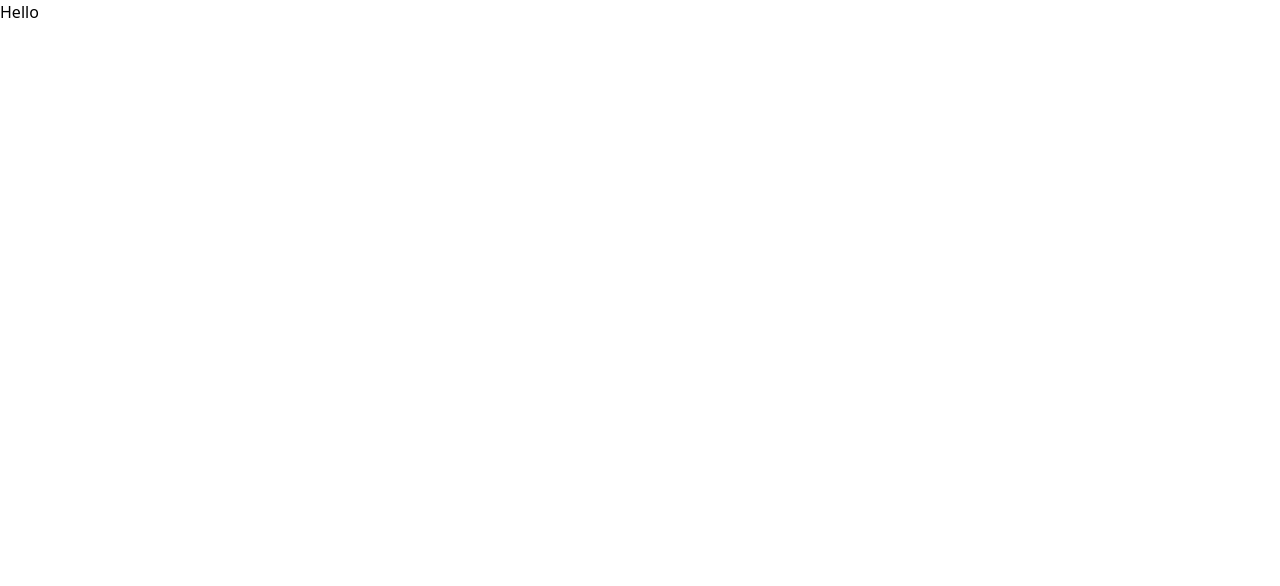
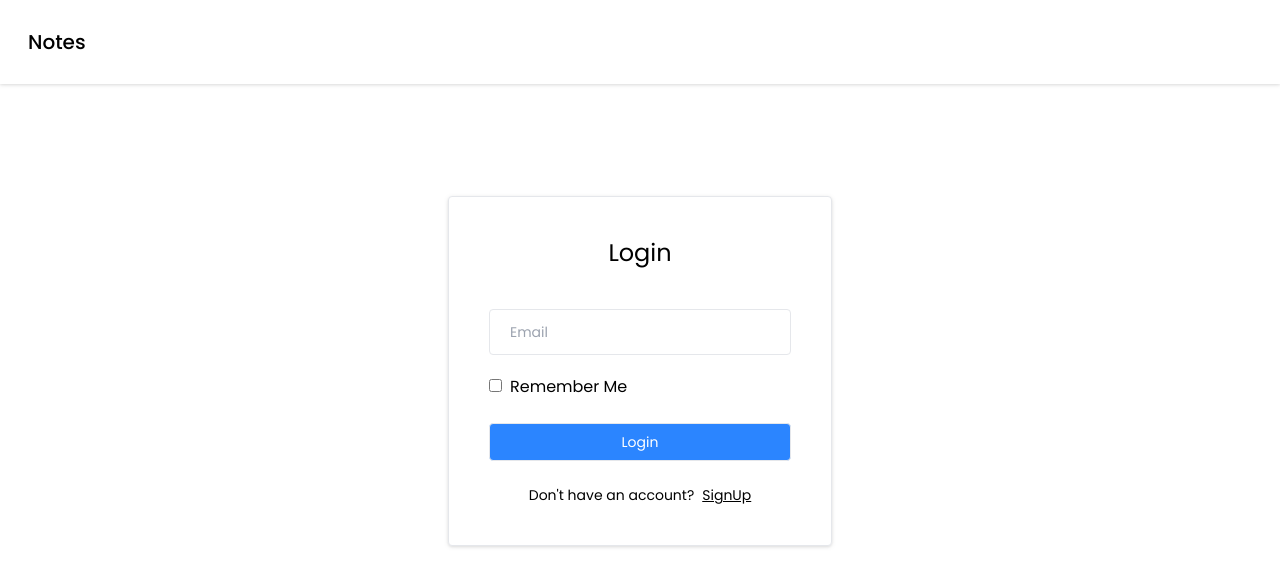
Before and after one commit to 0kishore007/note-app, a React (Vite) app in the folder Client/notes-app/: page /login in a window 1280 px wide. Shown: the top 586 px of the page. Built offline with nearby package versions, Linux system fonts and the light colour scheme.

Commit message:
feat : Navbar page, Login page, Routing

```diff
--- a/Client/notes-app/package.json
+++ b/Client/notes-app/package.json
@@ -11,7 +11,8 @@
   },
   "dependencies": {
     "react": "^19.1.1",
-    "react-dom": "^19.1.1"
+    "react-dom": "^19.1.1",
+    "react-router-dom": "^7.9.4"
   },
   "devDependencies": {
     "@eslint/js": "^9.36.0",
--- a/Client/notes-app/src/App.jsx
+++ b/Client/notes-app/src/App.jsx
@@ -1,12 +1,22 @@
 import React from 'react'
+import { BrowserRouter as Router, Routes, Route } from 'react-router-dom'
 import Home from './pages/Home'
+import Login from './pages/Login'
+import SignUp from './pages/SignUp'
+
+
+const routes = (
+  <Router>
+    <Routes>
+      <Route path='/dashboard' exact element = {<Home />} />
+      <Route path='/login' exact element = {<Login />} />
+      <Route path='/signup' exact element = {<SignUp />} />
+    </Routes>
+  </Router>
+);
 
 const App = () => {
-  return (
-    <div>
-      <Home />
-    </div>
-  )
-}
+  return <div>{ routes }</div>;
+};
 
 export default App
--- /dev/null
+++ b/Client/notes-app/src/components/Navbar.jsx
@@ -0,0 +1,11 @@
+import React from 'react'
+
+const Navbar = () => {
+  return (
+    <div className='bg-white flex items-center justify-between py-5 px-7 drop-shadow'>
+        <h1 className='text-xl font-medium text-black py-2'>Notes</h1>
+    </div>
+  )
+}
+
+export default Navbar
--- a/Client/notes-app/src/index.css
+++ b/Client/notes-app/src/index.css
@@ -1,4 +1,4 @@
-@import url('https://fonts.googleapis.com/css2?family=Roboto:ital,wght@0,100..900;1,100..900&display=swap');
+@import url('https://fonts.googleapis.com/css2?family=Poppins:ital,wght@0,100;0,200;0,300;0,400;0,500;0,600;0,700;0,800;0,900;1,100;1,200;1,300;1,400;1,500;1,600;1,700;1,800;1,900&display=swap');
 
 @tailwind base;
 @tailwind components;
@@ -6,7 +6,7 @@
 
 @layer base{
   html{
-    font-size: "Roboto", "sans-serif";
+    font-family: "Poppins", "sans-serif";
   }
 
   body{
@@ -20,5 +20,12 @@
 }
 
 @layer components{
+ .input-box{
+    @apply w-full border rounded px-5 py-3 text-sm mb-5 outline-none
+ }
+
+ .btn-primary{
+  @apply w-full text-sm border p-2 rounded my-1 bg-primary text-white hover:bg-blue-500;
+ }
 
 }
--- a/Client/notes-app/src/pages/Login.jsx
+++ b/Client/notes-app/src/pages/Login.jsx
@@ -0,0 +1,34 @@
+import React from 'react'
+import Navbar from '../components/Navbar'
+import SignUp from './SignUp'
+import { Link } from 'react-router-dom'
+
+const Login = () => {
+  return (
+    <>
+      <Navbar />
+
+      <div className='flex items-center justify-center mt-28'>
+        <div className='w-96 border-[1.5px] rounded bg-white px-10 py-10 drop-shadow'>
+          <form onSubmit= { () => {} }>
+            <h4 className='text-2xl mb-10 text-center'>Login</h4>
+
+            <input type='text' placeholder='Email' className='input-box mb-5' />
+
+            <p className='mb-5'><input type="checkbox" className='w-auto me-2'/>Remember Me</p>
+
+            <button className='btn-primary' type='submit'>Login</button>
+
+            <p className='text-sm justify-center items-center flex gap-2 mt-5'>Don't have an account?
+            <Link to='/signup' className='underline'>
+              SignUp
+            </Link>
+            </p>
+          </form>
+        </div>
+      </div>
+    </>
+  )
+}
+
+export default Login
--- a/Client/notes-app/src/pages/SignUp.jsx
+++ b/Client/notes-app/src/pages/SignUp.jsx
@@ -0,0 +1,9 @@
+import React from 'react'
+
+const SignUp = () => {
+  return (
+    <div>SignUp</div>
+  )
+}
+
+export default SignUp
--- a/Client/notes-app/tailwind.config.js
+++ b/Client/notes-app/tailwind.config.js
@@ -2,7 +2,13 @@
 export default {
   content: ["./index.html", "./src/**/*.{js,ts,jsx,tsx}",],
   theme: {
-    extend: {},
+    extend: {
+      // colors used
+      colors: {
+        primary: "#2B85FF",
+        secondary: "#EF863E",
+       },
+    },
   },
   plugins: [],
 }
```
Also changed, not shown: 1 other file (tests, documents, lock files or other folders).
